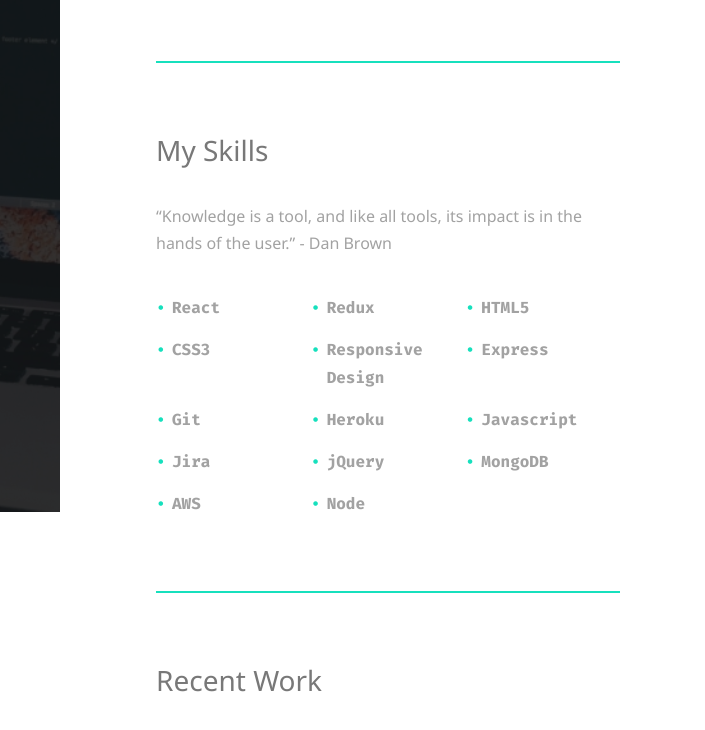
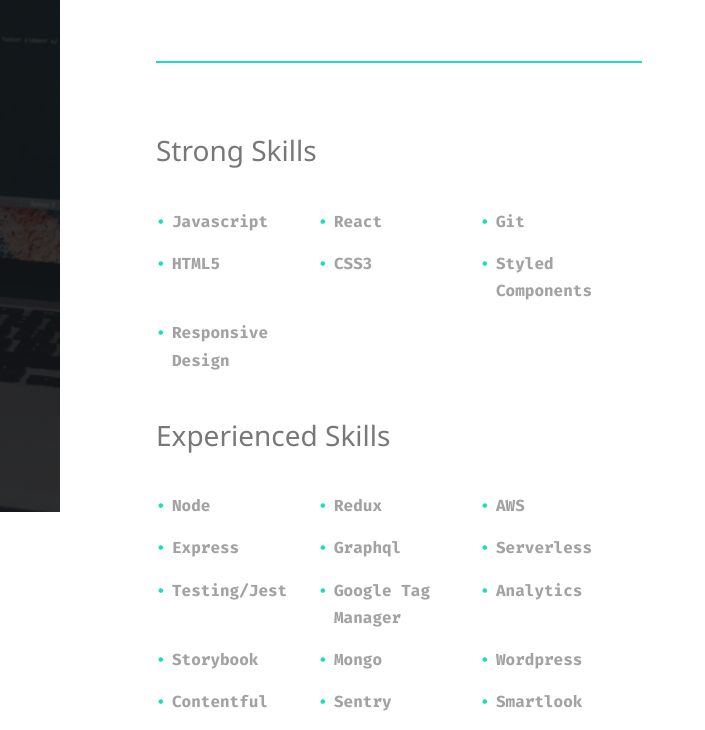
Before and after one commit to CavanWagg/gatsby-portfolio, a Gatsby site: page / in a window 1280 px wide. Shown: the part 288-1018 px from the top of the page, 324-1029 px from the left. Built offline with nearby package versions, Linux system fonts and the light colour scheme; Gatsby itself is replaced by a stand-in of ours; a script that the page names is missing.

Commit message:
remove quote, skills split out, strong vs experienced, slight positioning changes

```diff
--- a/src/components/Main/About.js
+++ b/src/components/Main/About.js
@@ -11,26 +11,35 @@
     </p>
     </section>
     <section className="one-a">
-      <header className="major"><h2>My Skills</h2></header>
-      <p className="quote">
-        “Knowledge is a tool, and like all tools, its impact is in the hands
-        of the user.” <span> - Dan Brown </span>
-      </p>
+      <header className="major"><h2>Strong Skills</h2></header>
       <ul className="list-skills">
+        <li>Javascript</li>
         <li>React</li>
-        <li>Redux</li>
+        <li>Git</li>
         <li>HTML5</li>
         <li>CSS3</li>
+        <li>Styled Components</li>
         <li>Responsive Design</li>
+      </ul>
+      <h2 className="second-h2">Experienced Skills</h2>
+      <ul className="list-skills">
+        <li>Node</li>
+        <li>Redux</li>
+        <li>AWS</li>
         <li>Express</li>
-        <li>Git</li>
-        <li>Heroku</li>
-        <li>Javascript</li>
-        <li>Jira</li>
-        <li>jQuery</li>
-        <li>MongoDB</li>
-        <li>AWS</li>
-        <li>Node</li>
+        <li>Graphql</li>
+        <li>Serverless</li>
+        <li>Testing/Jest</li>
+        <li>Google Tag Manager</li>
+        <li>Analytics</li>
+        <li>Storybook</li>
+        <li>Mongo</li>
+        <li>Wordpress</li>
+        <li>Contentful</li>
+        <li>Sentry</li>
+        <li>Smartlook</li>
+        <li>Sprints/Agile</li>
+        <li>Angular</li>
       </ul>
     </section>
   </main>
--- a/src/styles/global.scss
+++ b/src/styles/global.scss
@@ -125,7 +125,7 @@
   grid-template-columns: minmax(1em, 1fr) minmax(0px, 500px) minmax(1em, 1fr);
   grid-column-gap: 1em;
   @media (min-width: $break-small) {
-    grid-template-columns: 30% minmax(1em, 4em) 1fr 1fr minmax(1em, 20em);
+    grid-template-columns: 30% minmax(1em, 4em) minmax(235px,1fr) minmax(235px,1fr) minmax(1em, 2fr);
   }
 }
 
@@ -197,14 +197,19 @@
   }
   margin: 0;
 }
-
+.second-h2 {
+  margin: 1em 0 1em;
+}
 .list-skills {
   display: grid;
-  grid-template-columns: repeat(3, 1fr);
+  grid-template-columns: repeat(2, 1fr);
   list-style: none;
   padding-left: 0;
   font-family: $font-secondary;
   margin: 0;
+  @media (min-width: $break-small) {
+  grid-template-columns: repeat(3, 1fr);
+  }
 
   li {
     border-bottom: 1px solid #ccc;
```
